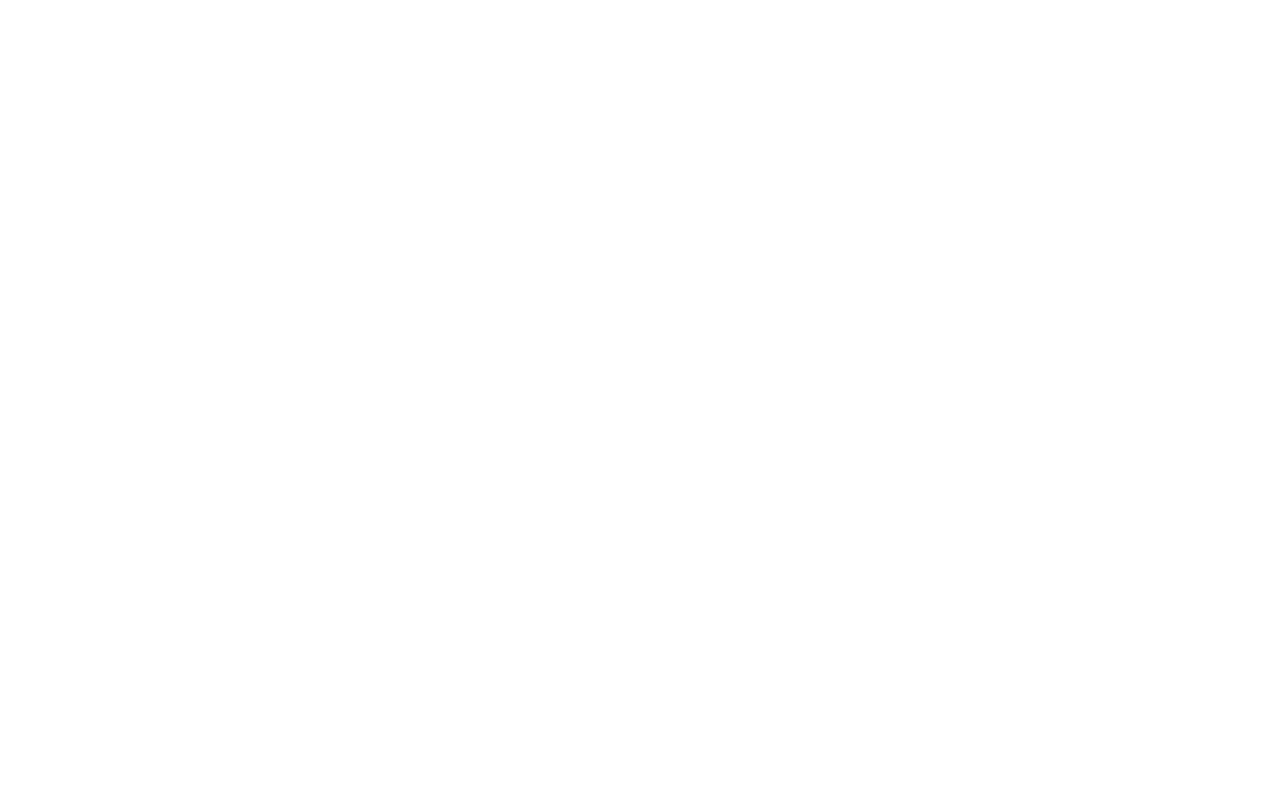
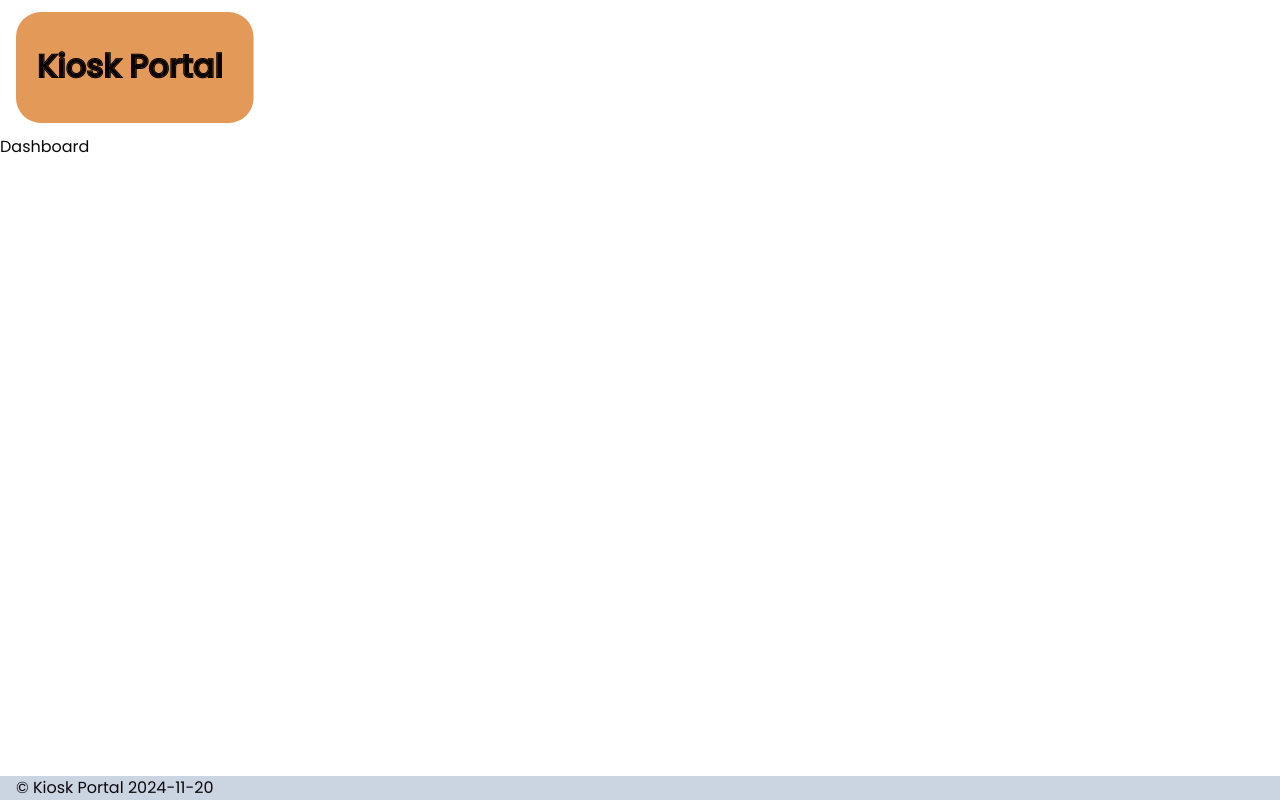
Before and after one commit to Camilla-bjorkcom/kioskportal-orebrocupen, a React (Vite) app: page /dashboard in a window 1280 px wide. Before the commit this address had no page. Built offline with nearby package versions, Linux system fonts and the light colour scheme.

Commit message:
ludde-help

```diff
--- a/src/Router.tsx
+++ b/src/Router.tsx
@@ -1,6 +1,7 @@
-import { BrowserRouter, Route, Routes } from "react-router-dom"
-import NavLayout from "./layouts/NavLayout"
-import Home from "./pages/Home"
+import { BrowserRouter, Route, Routes } from "react-router-dom";
+import NavLayout from "./layouts/NavLayout";
+import Home from "./pages/Home";
+import Dashboard from "./pages/Dashboard";
 
 function Router() {
   return (
@@ -8,17 +9,20 @@ function Router() {
       <Routes>
         <Route path="/" element={<NavLayout />}>
           <Route index element={<Home />} />
-                    <Route path="tournaments" element={<NavLayout />}>
+          <Route path="tournaments">
             <Route index element={<p>Not found</p>} />
             <Route path="new" element={<p>New item</p>} />
             <Route path=":id" element={<NavLayout />}>
               <Route index element={<Home />} />
             </Route>
           </Route>
+          <Route path="dashboard" >
+            <Route index element={<Dashboard />} />
+          </Route>
         </Route>
       </Routes>
     </BrowserRouter>
-    )
+  );
 }
 
-export default Router
+export default Router;
--- a/src/components/header.tsx
+++ b/src/components/header.tsx
@@ -1,12 +1,12 @@
 const Header: React.FC = () => {
     return (
-        <header className="bg bg-slate-300 py-3">
+        <header className="py-3">
             <div className="container mx-auto px-4 flex items-center ">
                 <div className="logoImage">
                     <img src="src\assets\images\tempLogo.svg" alt="Kiosk Portalen"></img>
                 </div>
 
-                    <h1 className="w-full mx-auto text-center text-2xl font-bold">Välkommen till Kiosk Portalen</h1>
+
 
             </div>
         </header>
--- a/src/layouts/NavLayout.tsx
+++ b/src/layouts/NavLayout.tsx
@@ -1,12 +1,17 @@
-import { Outlet } from 'react-router-dom'
+import Footer from "@/components/footer";
+import Header from "@/components/header";
+import { Outlet } from "react-router-dom";
 
 function NavLayout() {
-    return (
-        <>
-            <div>NavLayout</div>
-            <Outlet />
-        </>
-    )
+  return (
+    <>
+      <div className="wrapper">
+        <Header />
+        <Outlet />
+        <Footer />
+      </div>
+    </>
+  );
 }
 
-export default NavLayout
+export default NavLayout;
--- /dev/null
+++ b/src/pages/Dashboard.tsx
@@ -0,0 +1,9 @@
+import React from 'react'
+
+const Dashboard = () => {
+  return (
+    <div>Dashboard</div>
+  )
+}
+
+export default Dashboard
```
Lines whose indentation alone changed are shown as unchanged.
